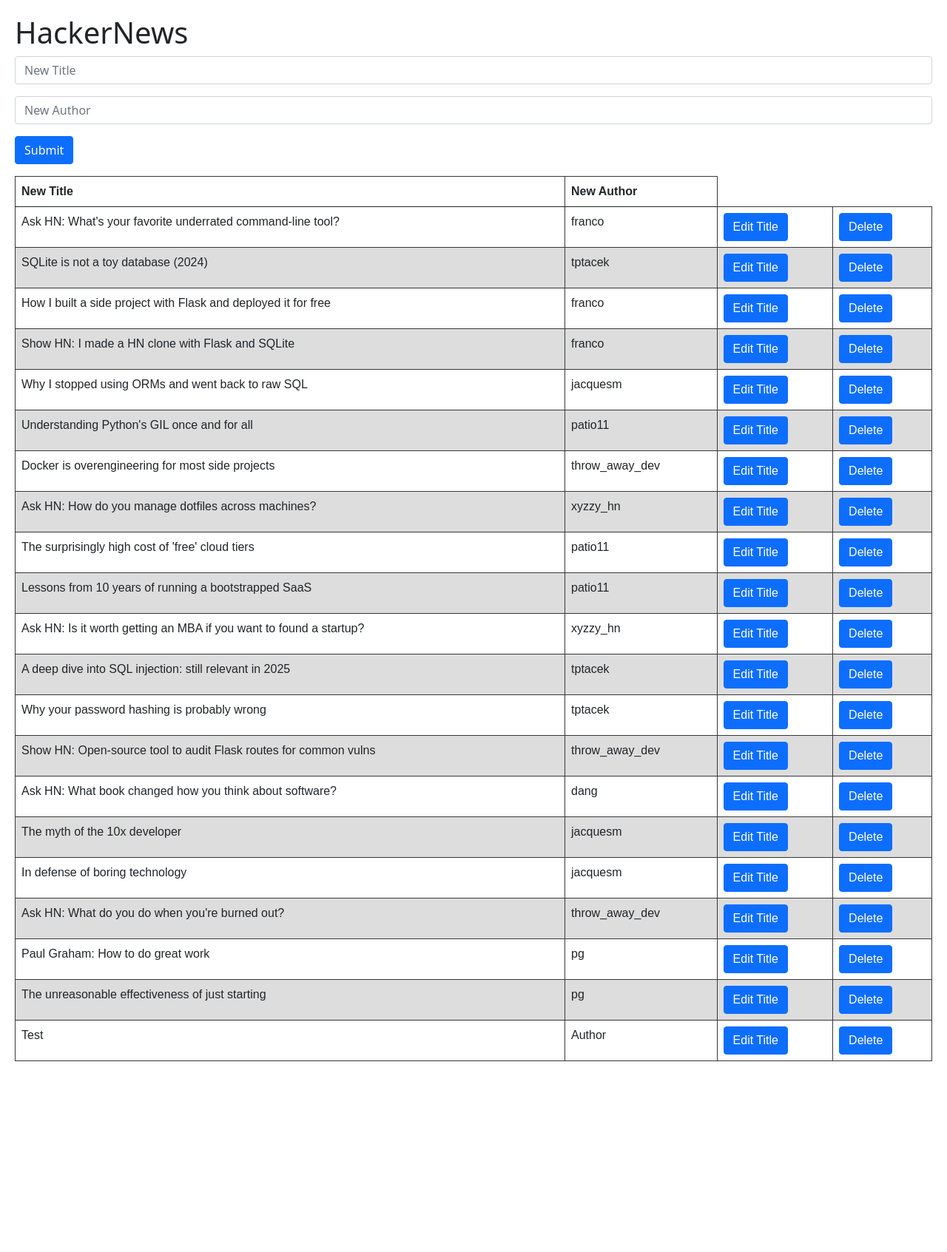
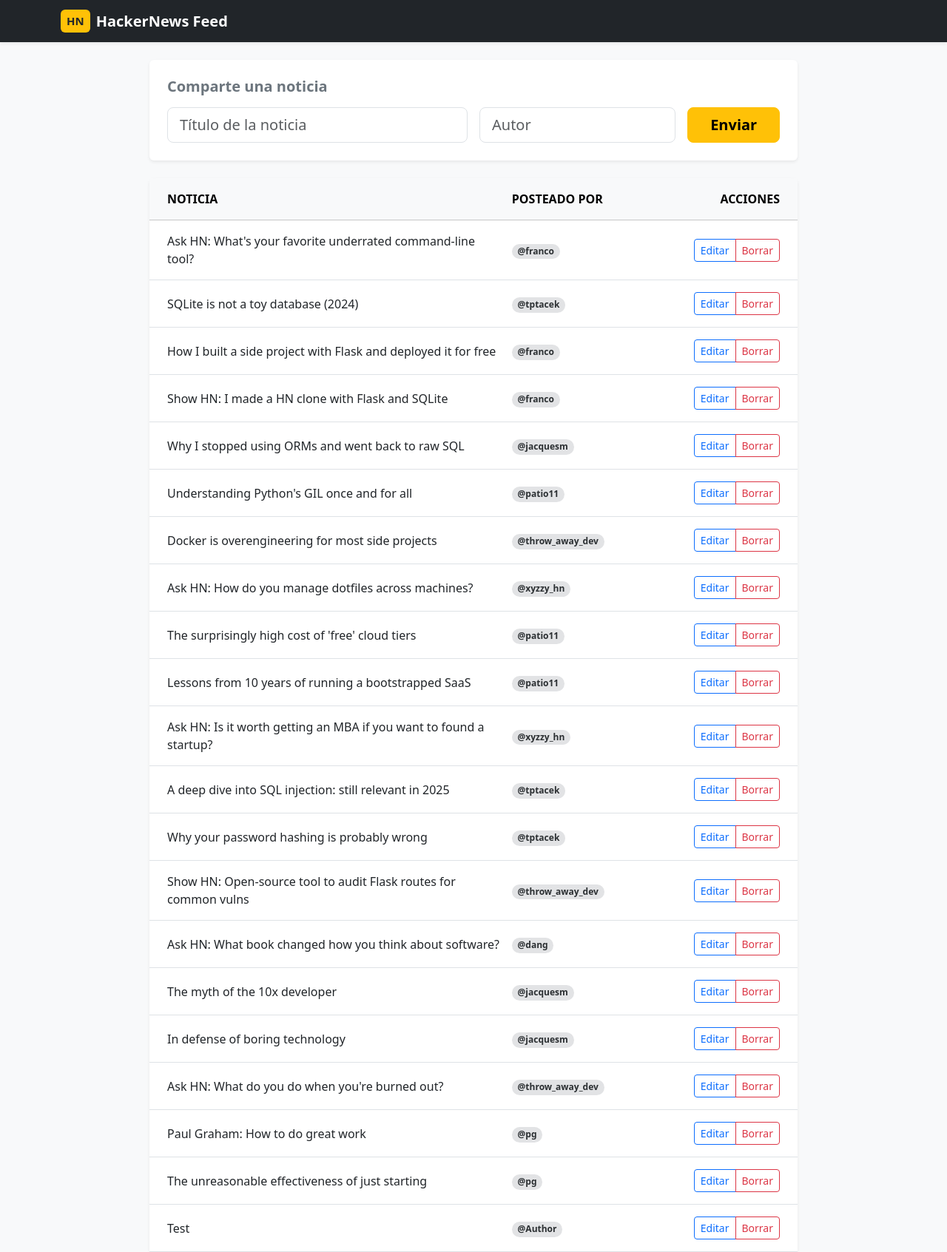
Before and after one commit to Kenkyoo/flask-hackernews, a Flask app: page / in a window 1280 px wide. Shown: the whole page at 74% size. Before the commit the page ends 1435 px from the top, so only its background shows below. Run offline with Flask 3, Linux system fonts and the light colour scheme; some libraries are stand-ins or nearby versions.

Commit message:
edit templates and views

```diff
--- a/app/templates/index.html
+++ b/app/templates/index.html
@@ -1,98 +1,128 @@
 <!doctype html>
 <html lang="en">
   <head>
-    <title>Flask HTMX ALPINE App</title>
+    <meta charset="utf-8" />
+    <meta name="viewport" content="width=device-width, initial-scale=1" />
+    <title>HackerNews Clone</title>
     <link
-      href="https://cdn.jsdelivr.net/npm/bootstrap@5.0.0-beta1/dist/css/bootstrap.min.css"
+      href="https://cdn.jsdelivr.net/npm/bootstrap@5.3.3/dist/css/bootstrap.min.css"
       rel="stylesheet"
-      integrity="sha384-giJF6kkoqNQ00vy+HMDP7azOuL0xtbfIcaT9wjKHr8RbDVddVHyTfAAsrekwKmP1"
-      crossorigin="anonymous"
     />
-    <!-- HTMX -->
-    <script src="https://unpkg.com/htmx.org@1.5.0"></script>
+    <script src="https://unpkg.com/htmx.org@1.9.10"></script>
     <style>
-      body {
-        padding: 20px;
-      }
-      table {
-        font-family: arial, sans-serif;
-        border-collapse: collapse;
-        width: 100%;
-      }
-
-      tr.htmx-swapping td {
+      /* Animación suave para cuando HTMX elimina una fila */
+      tr.htmx-swapping {
         opacity: 0;
-        transition: opacity 0.5s ease-out;
-      }
-
-      td,
-      th {
-        border: 1px solid #383737;
-        text-align: left;
-        padding: 8px;
-      }
-
-      tr:nth-child(even) {
-        background-color: #dddddd;
+        transition: opacity 0.4s ease-out;
       }
     </style>
   </head>
+  <body class="bg-light">
+    <nav class="navbar navbar-dark bg-dark mb-4 shadow-sm">
+      <div class="container">
+        <a class="navbar-brand fw-bold d-flex align-items-center" href="/">
+          <span class="badge bg-warning text-dark me-2 px-2 py-2">HN</span>
+          HackerNews Feed
+        </a>
+      </div>
+    </nav>
 
-  <!-- Place <body> </body> code here -->
-  <body>
-    <h1>HackerNews</h1>
+    <div class="container" style="max-width: 900px">
+      <div class="card shadow-sm mb-4 border-0">
+        <div class="card-body p-4">
+          <h5 class="card-title fw-bold mb-3 text-secondary">
+            Comparte una noticia
+          </h5>
           <form
             hx-post="/submit"
             hx-swap="beforeend"
             hx-target="#new-new"
-      class="mb-3"
+            class="row g-3"
           >
+            <div class="col-md-6">
               <input
                 type="text"
-        placeholder="New Title"
+                placeholder="Título de la noticia"
                 name="title"
-        class="form-control mb-3"
+                class="form-control form-control-lg"
+                required
               />
+            </div>
+            <div class="col-md-4">
               <input
                 type="text"
-        placeholder="New Author"
+                placeholder="Autor"
                 name="author"
-        class="form-control mb-3"
+                class="form-control form-control-lg"
+                required
               />
-      <button type="submit" class="btn btn-primary">Submit</button>
+            </div>
+            <div class="col-md-2 d-grid">
+              <button type="submit" class="btn btn-warning btn-lg fw-semibold">
+                Enviar
+              </button>
+            </div>
           </form>
+        </div>
+      </div>
 
-    <table class="table">
-      <thead>
+      <div class="card shadow-sm border-0">
+        <div class="table-responsive">
+          <table class="table table-hover align-middle mb-0">
+            <thead class="table-light text-uppercase fs-7 text-muted">
               <tr>
-          <th scope="col">New Title</th>
-          <th scope="col">New Author</th>
+                <th scope="col" class="ps-4 py-3" style="width: 55%">
+                  Noticia
+                </th>
+                <th scope="col" class="py-3" style="width: 25%">
+                  Posteado por
+                </th>
+                <th scope="col" class="text-end pe-4 py-3" style="width: 20%">
+                  Acciones
+                </th>
               </tr>
             </thead>
-      <tbody id="new-new" hx-target="closest tr" hx-swap="outerHTML swap:0.5s">
+            <tbody
+              id="new-new"
+              hx-target="closest tr"
+              hx-swap="outerHTML swap:0.4s"
+            >
               {% for new in news %}
               <tr>
-          <td>{{new.New.title}}</td>
-          <td>{{new.Author.name}}</td>
-          <td>
+                <td class="ps-4 py-3 fw-medium text-dark">
+                  {{ new.New.title }}
+                </td>
+                <td class="py-3 text-secondary">
+                  <span
+                    class="badge bg-secondary-subtle text-secondary-emphasis rounded-pill"
+                  >
+                    @{{ new.Author.name }}
+                  </span>
+                </td>
+                <td class="text-end pe-4 py-3">
+                  <div class="btn-group btn-group-sm" role="group">
                     <button
-              class="btn btn-primary"
-              hx-get="/get-edit-form/{{new.New.new_id}}"
+                      class="btn btn-outline-primary"
+                      hx-get="/get-edit-form/{{ new.New.new_id }}"
                     >
-              Edit Title
+                      Editar
                     </button>
-          </td>
-          <td>
                     <button
-              hx-delete="/delete/{{new.New.new_id}}"
-              class="btn btn-primary"
+                      hx-delete="/delete/{{ new.New.new_id }}"
+                      class="btn btn-outline-danger"
                     >
-              Delete
+                      Borrar
                     </button>
+                  </div>
                 </td>
               </tr>
               {% endfor %}
             </tbody>
           </table>
+        </div>
+      </div>
+    </div>
+
+    <script src="https://cdn.jsdelivr.net/npm/bootstrap@5.3.3/dist/js/bootstrap.bundle.min.js"></script>
   </body>
 </html>
--- a/app/views.py
+++ b/app/views.py
@@ -15,8 +15,7 @@ def submit():
     author_name = request.form["author"]
 
     author_exists = db.session.query(Author).filter(Author.name == author_name).first()
-    print(author_exists)
-    # check if author already exists in db
+
     if author_exists:
         author_id = author_exists.author_id
         new = New(author_id=author_id, title=title)
@@ -33,21 +32,26 @@ def submit():
         db.session.commit()
         global_new_object = new
 
+    # Retorna la estructura exacta de la nueva fila de la tabla
     response = f"""
     <tr>
-        <td>{title}</td>
-        <td>{author_name}</td>
-        <td>
-            <button class="btn btn-primary"
-                hx-get="/get-edit-form/{global_new_object.new_id}">
-                Edit Title
-            </button>
+        <td class="ps-4 py-3 fw-medium text-dark">{title}</td>
+        <td class="py-3 text-secondary">
+            <span class="badge bg-secondary-subtle text-secondary-emphasis rounded-pill">
+                @{author_name}
+            </span>
         </td>
-        <td>
-            <button hx-delete="/delete/{global_new_object.new_id}"
-                class="btn btn-primary">
-                Delete
-            </button>
+        <td class="text-end pe-4 py-3">
+            <div class="btn-group btn-group-sm" role="group">
+                <button class="btn btn-outline-primary"
+                    hx-get="/get-edit-form/{global_new_object.new_id}">
+                    Editar
+                </button>
+                <button hx-delete="/delete/{global_new_object.new_id}"
+                    class="btn btn-outline-danger">
+                    Borrar
+                </button>
+            </div>
         </td>
     </tr>
     """
@@ -58,7 +62,6 @@ def delete_new(id):
     new = New.query.get(id)
     db.session.delete(new)
     db.session.commit()
-
     return ""
 
 @app.route("/get-edit-form/<int:id>", methods=["GET"])
@@ -66,18 +69,27 @@ def get_edit_form(id):
     new = New.query.get(id)
     author = Author.query.get(new.author_id)
 
+    # Formulario inline con input estilizado para Bootstrap 5
     response = f"""
-    <tr hx-trigger='cancel' class='editing' hx-get="/get-new-row/{id}">
-  <td><input name="title" value="{new.title}"/></td>
-  <td>{author.name}</td>
-  <td>
-    <button class="btn btn-primary" hx-get="/get-new-row/{id}">
-      Cancel
-    </button>
-    <button class="btn btn-primary" hx-put="/update/{id}" hx-include="closest tr">
-      Save
-    </button>
-  </td>
+    <tr hx-trigger='cancel' class='editing table-warning' hx-get="/get-new-row/{id}">
+        <td class="ps-4 py-2">
+            <input type="text" class="form-control form-control-sm" name="title" value="{new.title}" required />
+        </td>
+        <td class="py-2 text-secondary">
+            <span class="badge bg-secondary-subtle text-secondary-emphasis rounded-pill">
+                @{author.name}
+            </span>
+        </td>
+        <td class="text-end pe-4 py-2">
+            <div class="btn-group btn-group-sm" role="group">
+                <button class="btn btn-sm btn-secondary" hx-get="/get-new-row/{id}">
+                    Cancelar
+                </button>
+                <button class="btn btn-sm btn-success" hx-put="/update/{id}" hx-include="closest tr">
+                    Guardar
+                </button>
+            </div>
+        </td>
     </tr>
     """
     return response
@@ -89,19 +101,23 @@ def get_new_row(id):
 
     response = f"""
     <tr>
-        <td>{new.title}</td>
-        <td>{author.name}</td>
-        <td>
-            <button class="btn btn-primary"
-                hx-get="/get-edit-form/{id}">
-                Edit Title
-            </button>
+        <td class="ps-4 py-3 fw-medium text-dark">{new.title}</td>
+        <td class="py-3 text-secondary">
+            <span class="badge bg-secondary-subtle text-secondary-emphasis rounded-pill">
+                @{author.name}
+            </span>
         </td>
-        <td>
-            <button hx-delete="/delete/{id}"
-                class="btn btn-primary">
-                Delete
-            </button>
+        <td class="text-end pe-4 py-3">
+            <div class="btn-group btn-group-sm" role="group">
+                <button class="btn btn-outline-primary"
+                    hx-get="/get-edit-form/{id}">
+                    Editar
+                </button>
+                <button hx-delete="/delete/{id}"
+                    class="btn btn-outline-danger">
+                    Borrar
+                </button>
+            </div>
         </td>
     </tr>
     """
@@ -118,19 +134,23 @@ def update_new(id):
 
     response = f"""
     <tr>
-        <td>{title}</td>
-        <td>{author.name}</td>
-        <td>
-            <button class="btn btn-primary"
-                hx-get="/get-edit-form/{id}">
-                Edit Title
-            </button>
+        <td class="ps-4 py-3 fw-medium text-dark">{title}</td>
+        <td class="py-3 text-secondary">
+            <span class="badge bg-secondary-subtle text-secondary-emphasis rounded-pill">
+                @{author.name}
+            </span>
         </td>
-        <td>
-            <button hx-delete="/delete/{id}"
-                class="btn btn-primary">
-                Delete
-            </button>
+        <td class="text-end pe-4 py-3">
+            <div class="btn-group btn-group-sm" role="group">
+                <button class="btn btn-outline-primary"
+                    hx-get="/get-edit-form/{id}">
+                    Editar
+                </button>
+                <button hx-delete="/delete/{id}"
+                    class="btn btn-outline-danger">
+                    Borrar
+                </button>
+            </div>
         </td>
     </tr>
     """
```
Also changed, not shown: app/sqlite.db. Lines whose indentation alone changed are shown as unchanged.
